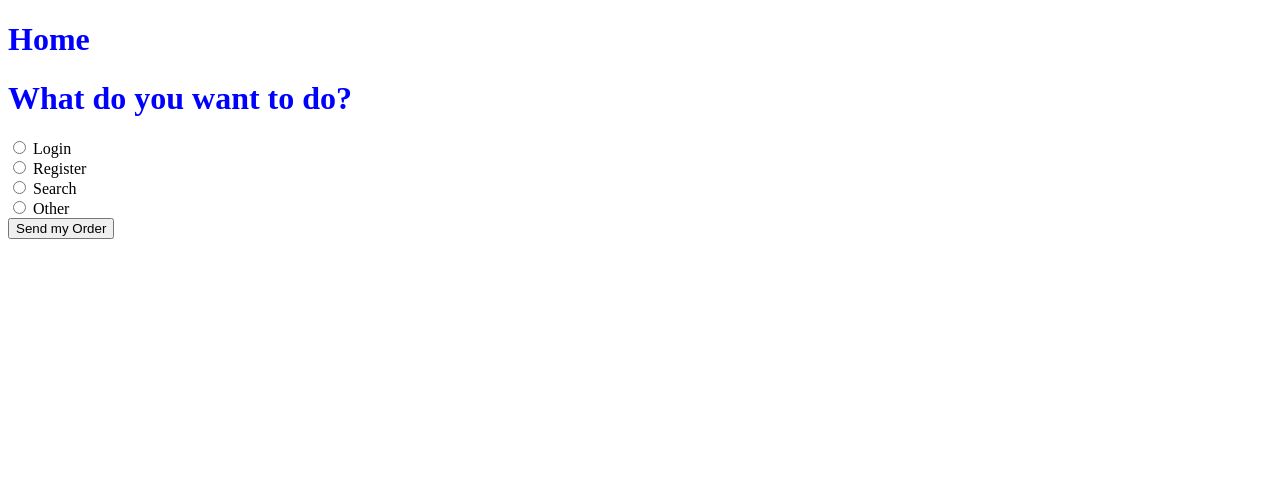
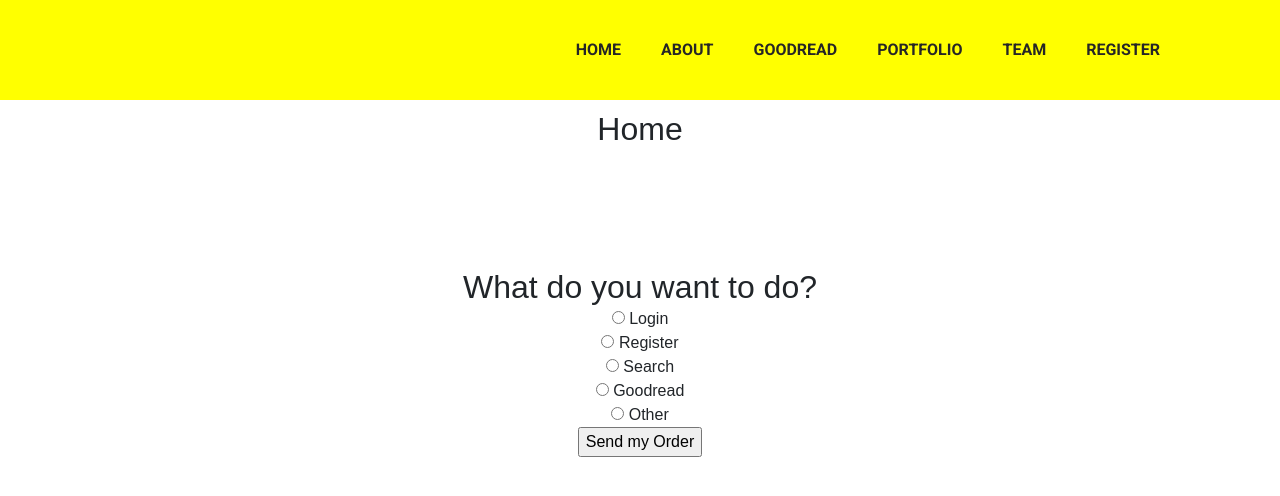
Before and after one commit to rgonnering/cs50-project1, a Flask app: page / in a window 1280 px wide. Shown: the top 496 px of the page. Run offline with Flask 2, Linux system fonts and the light colour scheme; some libraries are stand-ins or nearby versions.

Commit message:
goodreads has a problem

```diff
--- a/application.py
+++ b/application.py
@@ -7,6 +7,7 @@ import os
 from flask import render_template, request
 from flask import Flask, session
 from flask_session import Session
+import requests                         # needed for Goodread API
 import psycopg2                         # needed to pass variables to postgresql
 from sqlalchemy import create_engine
 from sqlalchemy.orm import scoped_session, sessionmaker
@@ -90,6 +91,13 @@ def menu():
         return render_template('login.html')
     elif action == "search":
         return render_template('search.html')
+    elif action == "goodread":
+        # get Goodread
+        myISBN = "1632168146"
+        myKey = "KyNzMuBWuCAOoi42uosr8A"
+        res = requests.get("https://www.goodreads.com/book/review_counts.json", params={"key": myKey, "isbn": myISBN} )
+
+        return render_template('goodread.html', res=res)
     else:
          return render_template('index.html', msg="Error, Unknown Action Requested")
 
@@ -113,13 +121,25 @@ def book():
     id = request.form.get("select")
     note = request.form.get("notefield")
     selection = db.execute("SELECT * FROM books where id = :id", {"id": id}).fetchone()
+    # add note, if avaiable
     if id not in notes:
         notes[id] = []
     if note:
         notes[id].append(note)
     bookNotes = notes[id]
-    return render_template('book.html', id=id, selection=selection, notes=bookNotes)
+    # get Goodread
+    myISBN = selection[1]
+    myKey = "KyNzMuBWuCAOoi42uosr8A"
+    res = requests.get("https://www.goodreads.com/book/review_counts.json", params={"key": myKey, "isbns": myISBN})
 
+    # render book.html
+    return render_template('book.html', id=id, selection=selection, notes=bookNotes, res=res)
 
+@app.route('/goodread', methods=['POST'])
+def goodread():
+    myISBN = "0316113573"
+    myKey = "KyNzMuBWuCAOoi42uosr8A"
+    res = requests.get("https://www.goodreads.com/book/review_counts.json", params={"key": myKey, "isbn": myISBN}).json()
+    return render_template('goodread.html', res=res)
 if __name__ == "__main__":
     app.run()
--- a/static/styles.css
+++ b/static/styles.css
@@ -1,8 +1,97 @@
-h1 {
-    color: blue;
+@import url('https://fonts.googleapis.com/css?family=Roboto:700');
+body {
+	margin: 0;
+	padding: 0;
+	font-family: sans-serif;
 }
-
-p {
-    font-family: sans-serif;
-    font-size: 18px;
+nav {
+	position: fixed;
+	top: 0;
+	left: 0;
+	width: 100%;
+	height: 100px;
+	padding: 10px 100px;
+	box-sizing: border-box;
+    transition: .5s;
+    background-color: yellow;
 }
+nav.black {
+	background: rgba(0,0,0,.8);
+	height: 80px;
+	padding: 10px 50px;
+}
+nav .logo {
+	float: left;
+	background:#fff;
+	border-radius: 50%;
+}
+nav .logo img {
+	height: 80px;
+	transition: .5s;
+}
+nav .logo img:hover {
+    -webkit-transform: rotate(360deg);
+}
+nav.black .logo img {
+	height: 60px;
+}
+nav ul {
+	float: right;
+	margin: 0;
+	padding: 0;
+	display: flex;
+}
+nav ul li {
+	list-style: none;
+}
+nav ul li a {
+	line-height: 80px;
+	color: #262626;
+	font-family:'Roboto', sans-serif;
+	padding: 5px 20px;
+	text-decoration: none;
+	text-transform: uppercase;
+	transition: .5s;
+}
+nav.black ul li a {
+	color: #fff;
+	line-height: 60px;
+}
+nav ul li a.active,
+nav ul li a:hover {
+	color: #fff;
+	background: #f00;
+}
+section.sec1 {
+	width: 100%;
+	height: 100vh;
+	background: url(bg1.jpg);
+	background-size: cover;
+}
+section.sec2 {
+	width: 100%;
+	height: 100vh;
+	background: url(bg2.jpg);
+	background-size: cover;
+}
+section.sec3 {
+	width: 100%;
+	height: 100vh;
+	background: url(bg3.png);
+	background-size: cover;
+}
+section.content {
+    padding: 10px;
+    text-align: center;
+}
+section.content h1 {
+    margin: 0;
+    margin-top: 100px;
+	padding: 0;
+	font-size: 2em;
+}
+section.content p {
+	margin: 20px 0 0;
+	padding: 0;
+	font-size: 1.1em;
+}
--- a/templates/book.html
+++ b/templates/book.html
@@ -22,6 +22,12 @@
             {% endfor %}
         {% endif %}
     </ul>
+    <br>
+    {% if res: %}
+        {{res}}
+    {% else: %}
+        No Goodread data for {{selection[2]}}
+    {% endif %}
 
     <form action="{{ url_for('book') }}" method="post">
         <div>
--- a/templates/index.html
+++ b/templates/index.html
@@ -14,6 +14,7 @@
         <input name="action" type="radio" value="login"> Login <br>
         <input name="action" type="radio" value="register"> Register <br>
         <input name="action" type="radio" value="search"> Search <br>
+        <input name="action" type="radio" value="goodread"> Goodread <br>
         <input name="action" type="radio" value="other"> Other <br>
         <input type="submit" value="Send my Order">
     </div>
--- a/templates/layout.html
+++ b/templates/layout.html
@@ -1,15 +1,50 @@
 <!-- layout.html -->
+<!-- ----------- -->
 <!DOCTYPE html>
 <html>
     <head>
         <title>My Website!</title>
+        <link href="//maxcdn.bootstrapcdn.com/bootstrap/4.0.0/css/bootstrap.min.css" rel="stylesheet" id="bootstrap-css">
+        <script src="//maxcdn.bootstrapcdn.com/bootstrap/4.0.0/js/bootstrap.min.js"></script>
+        <script src="//cdnjs.cloudflare.com/ajax/libs/jquery/3.2.1/jquery.min.js"></script>
+        <!------ Include the above in your HEAD tag ---------->
+
+        <script src="https://code.jquery.com/jquery-3.2.1.js"></script>
+        <script type="text/javascript">
+            $(window).on('scroll', function(){
+                if($(window).scrollTop()){
+                    $('nav').addClass('black');
+                }
+                else
+                {
+                    $('nav').removeClass('black');
+                }
+            });
+        </script>
+
         <link rel="stylesheet" type="text/css" href="{{ url_for('static', filename='styles.css') }}">
-
     </head>
     <body>
-        <h1>{% block heading %}{% endblock %}</h1>
+        <nav>
+            <ul>
+                <li><a href="/">Home</a></li>
+                <li><a href="#">About</a></li>
+                <li><a href= {{url_for('goodread')}}>Goodread</a></li>
+                <li><a href="#">Portfolio</a></li>
+                <li><a href="#">Team</a></li>
+                <li><a href="http://127.0.0.1:5000/menu">Register</a></li>
 
-        {% block body %}
-        {% endblock %}
+            </ul>
+        </nav>
+
+        <section class="content">
+            <h1>{% block heading %}{% endblock %}</h1>
+        </section>
+        <section class="content">
+            {% block body %}
+            {% endblock %}
+        </section>
+
+
     </body>
 </html>
--- a/templates/list_selections.html
+++ b/templates/list_selections.html
@@ -7,11 +7,7 @@
 {% endblock %}
 
 {% block body %}
-    <ul>
-        {%for book in selections%}
-            <li>{{book[0]}}, {{book[1]}}, {{book[2]}}, {{book[3]}}. {{book[4]}}</li>
-        {% endfor %}
-    </ul>
+
 
     <h1>Select the ID of the Book you are interested in.</h1>
 
--- a/templates/menu.html
+++ b/templates/menu.html
@@ -1,5 +1,5 @@
 <!-- menu.html -->
-<!--login.html -->
+<!-- --------- -->
 {% extends "layout.html" %}
 
 {% block heading %}
```
Also changed, not shown: templates/form.html (+8 -7 lines), templates/goodread.html (added, +14 -0 lines), utilities/goodreads.py (added, +47 -0 lines), 2 other files.
